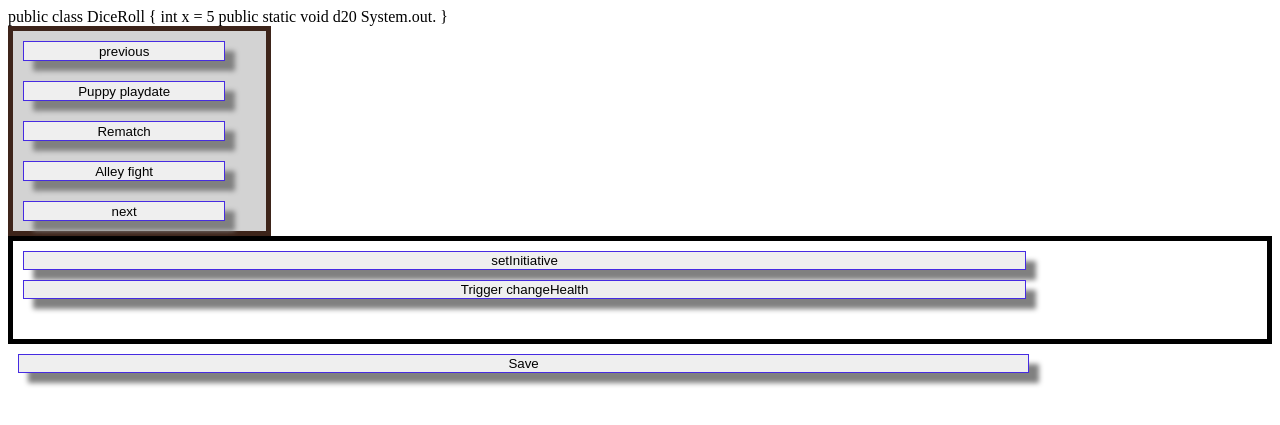
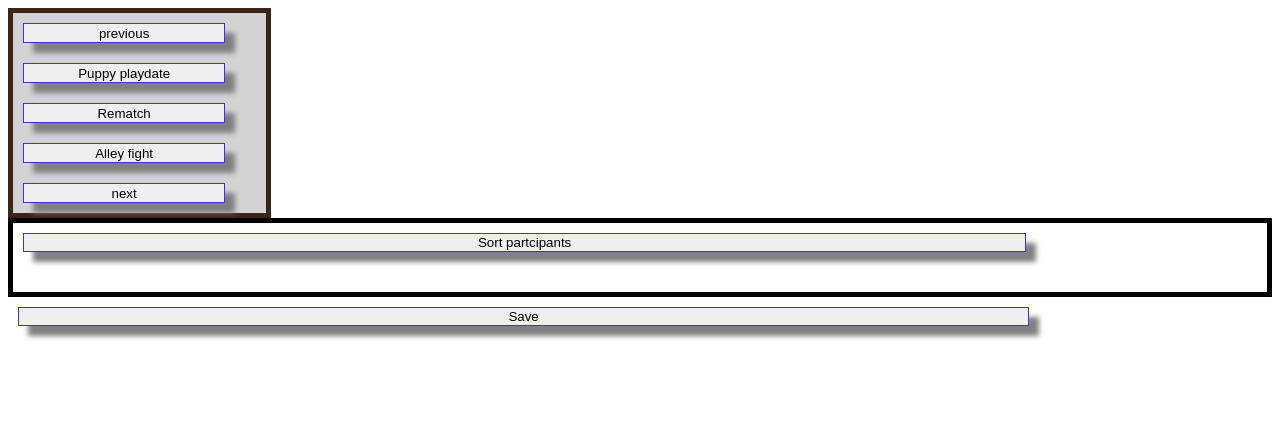
Before and after one commit to PlayStacia/Battle-Buddy, a Django app: page / in a window 1280 px wide. Shown: the top 425 px of the page. Run offline with Django 3.2, Linux system fonts and the light colour scheme; data comes from the database, SQL or seed files in the repository; both versions use the stored data as it was after the commit; data that the repository does not hold is empty.

Commit message:
battle order

```diff
--- a/BattleBuddy/battlebuddy/battlebuddyapp/models.py
+++ b/BattleBuddy/battlebuddy/battlebuddyapp/models.py
@@ -86,7 +86,6 @@ class Participant(models.Model):
     faction = models.ForeignKey(Faction, on_delete=models.CASCADE, related_name="members" , null = True, blank = True)
     name = models.CharField(max_length=200)
     initiative=models.IntegerField()
-    initiativebonus=models.IntegerField()
 
     health = models.IntegerField()
     armour = models.IntegerField()
@@ -99,7 +98,6 @@ class Participant(models.Model):
 class Battle(models.Model):
     name = models.CharField(max_length=200)
     participants = models.ManyToManyField(Participant, related_name="battles")
-
     def __str__(self):
         return self.name
 
--- a/BattleBuddy/battlebuddy/battlebuddyapp/templates/battlebuddyapp/index.html
+++ b/BattleBuddy/battlebuddy/battlebuddyapp/templates/battlebuddyapp/index.html
@@ -3,11 +3,8 @@
 
 <head>
 
-	public class DiceRoll {
-		int x = 5
-		public static void d20
-		System.out.
-	}
+
+
 	<meta charset="UTF-8">
 	<meta http-equiv="X-UA-Compatible" content="IE=edge">
 	<meta name="viewport" content="width=device-width, initial-scale=1.0">
@@ -98,15 +95,20 @@
 					<!-- </div> -->
 				</div>
 				<div>change health for [[participant.name]] </div>
-			<input v-model="participant.hpchange" id="health" type="number" />
+				<button v-on:click.stop.prevent="changeHealth(participant)">Trigger changeHealth</button>
+				<button v-on:click.stop.prevent="setTurnorder(participant)">roll Initiative</button>
+
+				<input v-model="participant.initiative" id="initiative" type="number" />
+
+				[[participant.initiative]]
+
 			</div>
-		<button v-on:click.stop.prevent="setInitiative(participant)">setInitiative</button>
-		<button v-on:click.stop.prevent="changeHealth(participant)">Trigger changeHealth</button>
+			<button v-on:click="sortParticipantsByInitiative">Sort partcipants</button>
 		</div>
 	</div>
 	</form>
-		<!--
-		<button v-on:click="openStats(participant)"
+
+	<!-- <button v-on:click="openStats(participant)"
 			v-for=" (participant) in selectedBattle.participants">[[participant.name]]</button> -->
 
 	<!-- <div v-show="statscan">
@@ -137,6 +139,7 @@
 			delimiters: ['[[', ']]'],
 
 			data: {
+
 				battles: [],
 				statblock: {
 					name: "",
@@ -168,13 +171,15 @@
 
 			methods: {
 
+				overrideInitiative: function (participant,) {
+					participant.initiative = this.participant.initiative
 
-					setInitiative: function(participant) {
-						let roll = (int)(Math.random()*20)
+				},
+				setTurnorder: function (participant) {
+					let roll = (Math.floor(Math.random() * 20) + 1)
 
-						let path = this.selectedBattle.participants.indexOf(participant);
-						path.initiative = parseInt(roll) + parseInt(path.initiativebonus)
-						this.initiative = 0
+					participant.initiative = roll + participant.statblock.initiative_bonus
+
 				},
 				changeHealth: function (participant) {
 					let currentIndex = this.selectedBattle.participants.indexOf(participant);
@@ -185,15 +190,19 @@
 
 				},
 
-					setturnorder: function () {
-
-
-					},
 
 				firstPage: function () {
 					this.page = 1
 					this.loadBattles()
 				},
+
+				sortParticipantsByInitiative: function () {
+					alert("triggered!")
+					this.selectedBattle.participants.sort(function (b, a) {
+						return a.initiative - b.initiative
+					})
+				},
+
 				previousPage: function () {
 					if (this.page > 1) {
 						this.page -= 1
--- a/BattleBuddy/battlebuddy/battlebuddyapp/views.py
+++ b/BattleBuddy/battlebuddy/battlebuddyapp/views.py
@@ -50,7 +50,7 @@ def getbattles(request):
                 "hpchange": participant.hpchange,
                 "name": participant.name,
                 "faction": participant.faction.name,
-                "initiative":participant.statblock.initiative_bonus,
+                "initiative":participant.initiative,
                 "health": participant.statblock.hit_points,
                 "boons" :[bonus.name for bonus in participant.boons.all()],
                 "afflictions" : [aft.name for aft in participant.afflictions.all()],
```
Also changed, not shown: BattleBuddy/battlebuddy/battlebuddyapp/migrations/0005_participant_initiativebonus.py (added), BattleBuddy/battlebuddy/battlebuddyapp/migrations/0006_remove_participant_initiativebonus.py (added), BattleBuddy/battlebuddy/db.sqlite3. Lines whose indentation alone changed are shown as unchanged.
